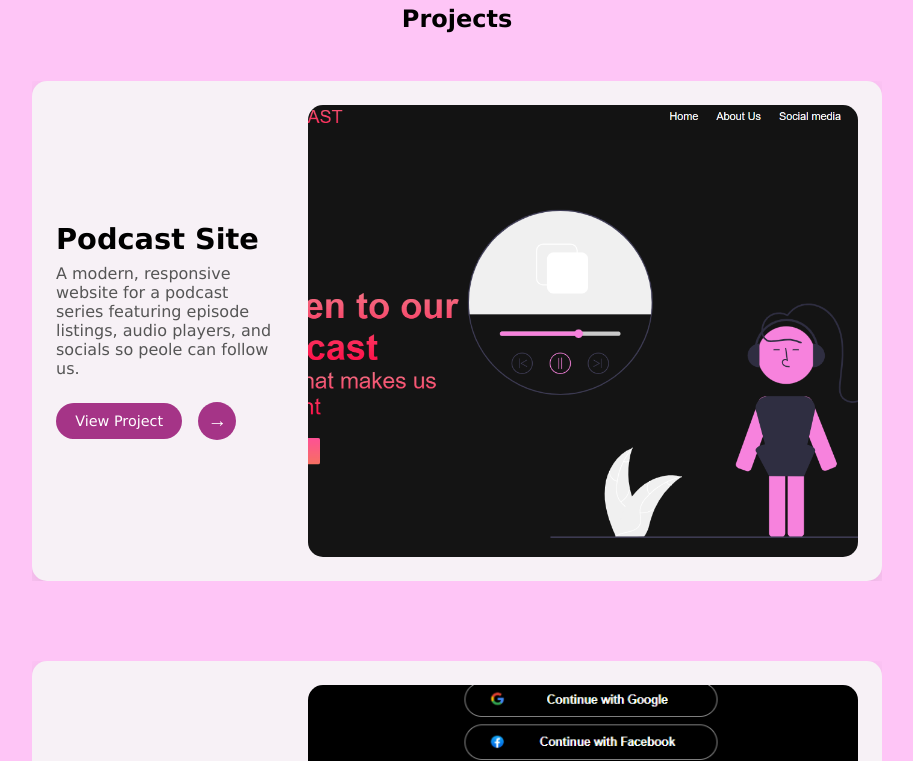
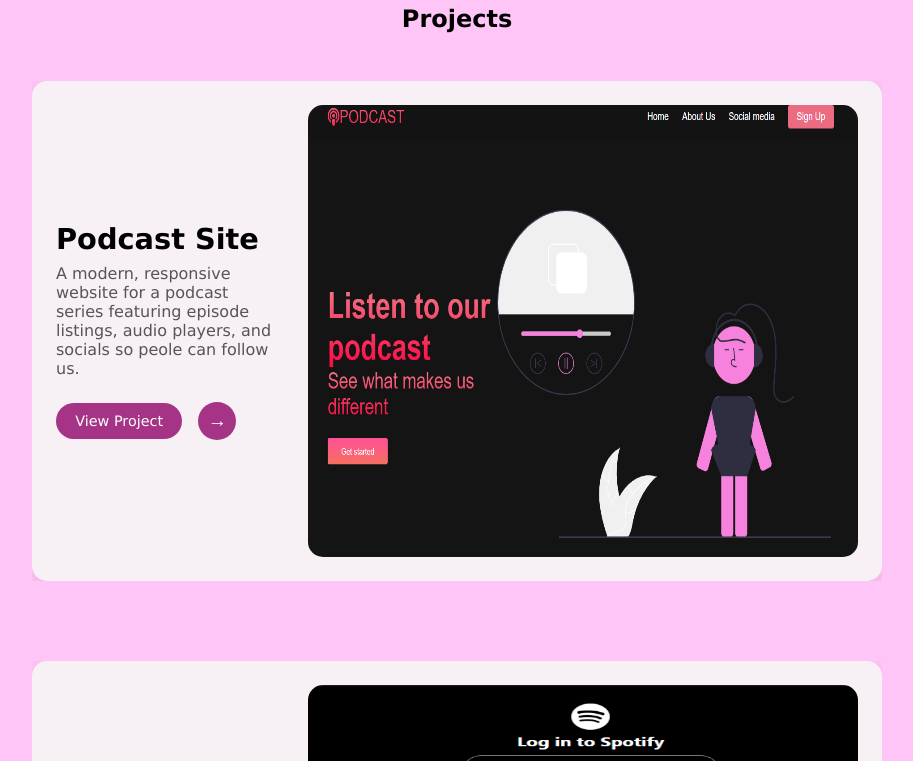
Before and after one commit to DeaSimnica/protfolio.website, a plain HTML site: page index.html in a window 1280 px wide. Shown: the part 1072-1833 px from the top of the page, without its empty margins (183-1096 px from the left). Drawn offline with Linux system fonts and the light colour scheme.

Commit message:
Update style.css

```diff
--- a/style.css
+++ b/style.css
@@ -287,7 +287,6 @@ section {
 
 }
 
-/* Each slideshow stays fixed size */
 .slideshow {
   position: relative;
   width: 850px;
@@ -296,7 +295,6 @@ section {
   overflow: hidden;
 }
 
-/* Each slide stays full height */
 .project-slide {
   position: absolute;
   top: 0;
@@ -313,7 +311,6 @@ section {
   pointer-events: auto;
 }
 
-/* Fix card to fill full slideshow height */
 .project-card {
   display: flex;
   background-color: #f7f1f6;
@@ -327,7 +324,6 @@ section {
   box-sizing: border-box;
 }
 
-/* Alternate layout in slideshow */
 .slideshow .project-slide:nth-child(even) .project-card {
   flex-direction: row-reverse;
 }
@@ -372,18 +368,15 @@ section {
 .project-img {
   width: 550px;
   height: 100%;
-  object-fit: cover; /* Change from contain to cover for consistent sizing */
   border-radius: 15px;
 }
 
-/* Button row: View + Next */
 .button-row {
   display: flex;
   gap: 1rem;
   align-items: center;
 }
 
-/* Inline circular button */
 .next-inline {
   background-color: #a53487;
   color: white;
@@ -433,7 +426,6 @@ section {
   cursor: default;
  }
 
- /* Responsive Styling */
 @media (max-width: 900px) {
   .project-card {
     flex-direction: column;
```
